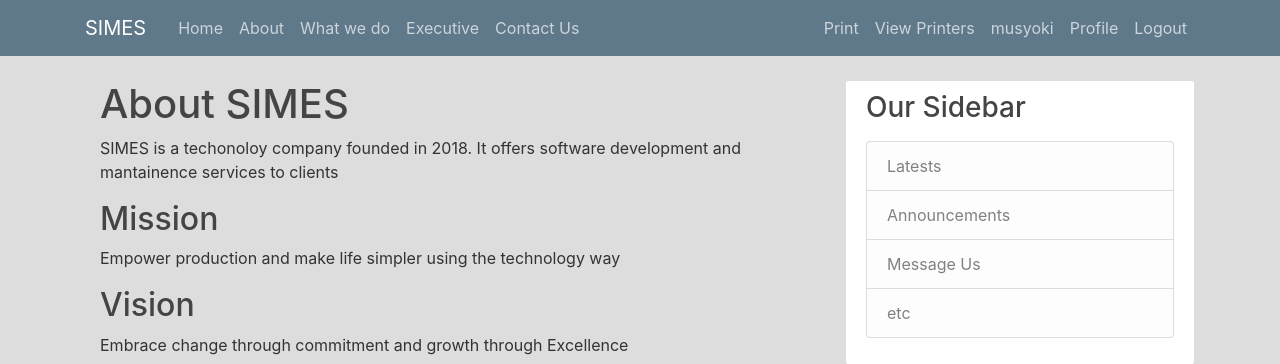
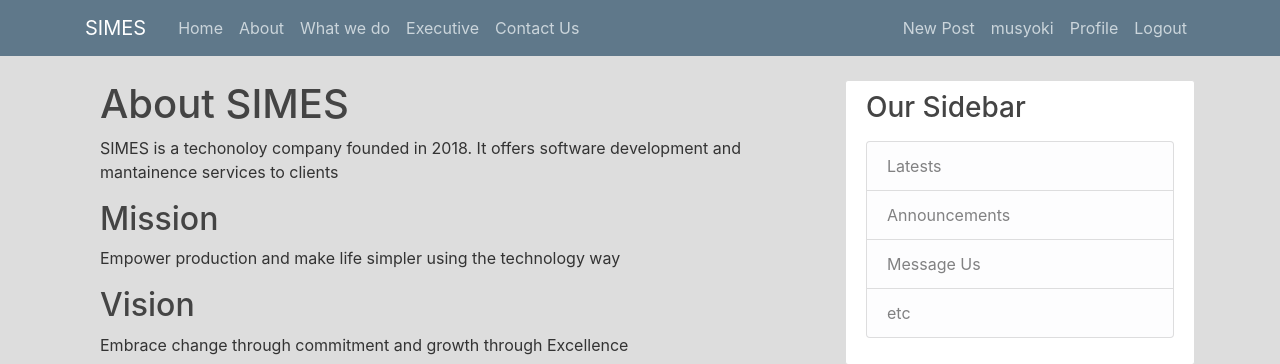
Before and after one commit to SimonielMusyoki/SimesWeb, a Django app: page /about/ in a window 1280 px wide. Shown: the top 364 px of the page. Run offline with Django 3.2, Linux system fonts and the light colour scheme; a user stored in the database is signed in; some libraries are stand-ins or nearby versions.

Commit message:
Updated New Post URL

```diff
--- a/templates/base.html
+++ b/templates/base.html
@@ -36,8 +36,7 @@
                     <!-- Navbar Right Side -->
                     <div class="navbar-nav">
                       {% if user.is_authenticated %}
-                        <a class="nav-item nav-link" href="#">Print </a>
-                        <a class="nav-item nav-link" href="#">View Printers </a>
+                        <a class="nav-item nav-link" href="{% url 'new-post' %}">New Post</a>
                         <a class="nav-item nav-link" href="">{{ user }} </a>
                         <a class="nav-item nav-link" href="#">Profile</a>
                         <a class="nav-item nav-link" href="#">Logout</a>
```
Also changed, not shown: db.sqlite3.
